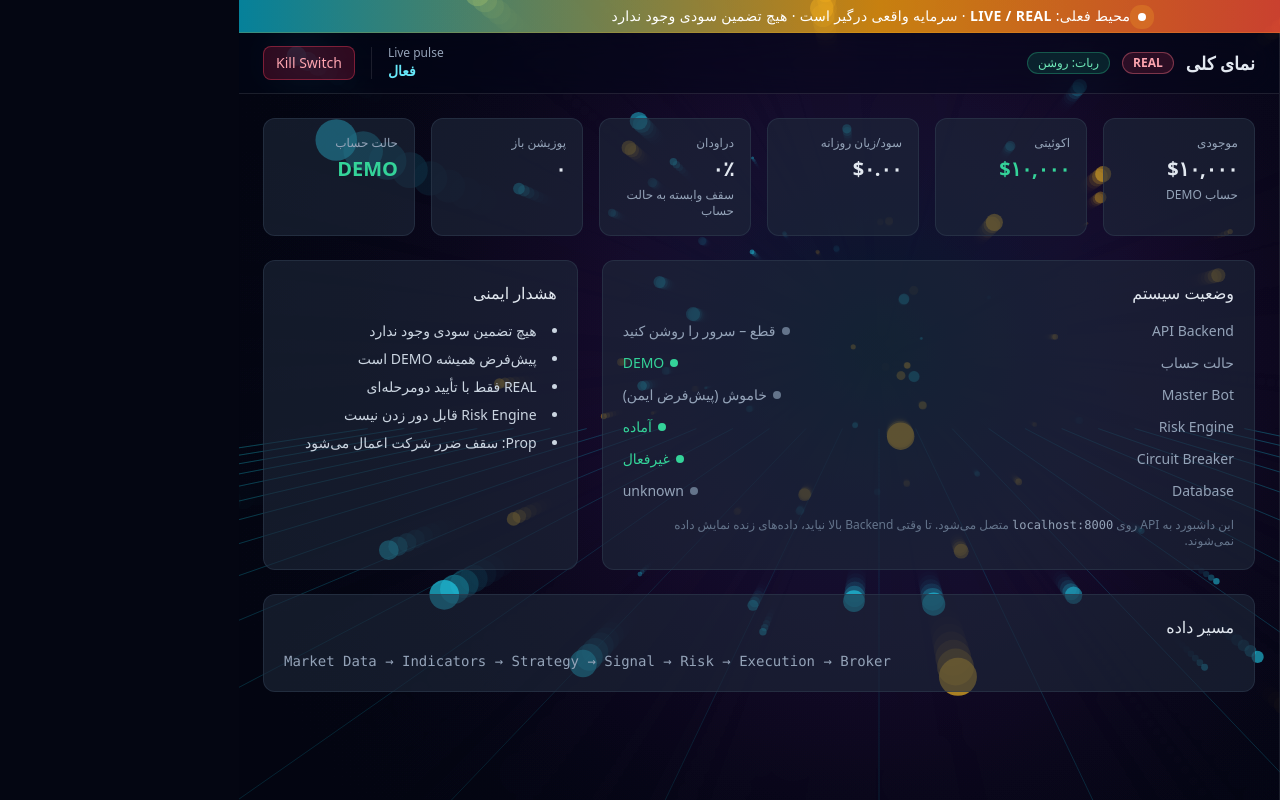
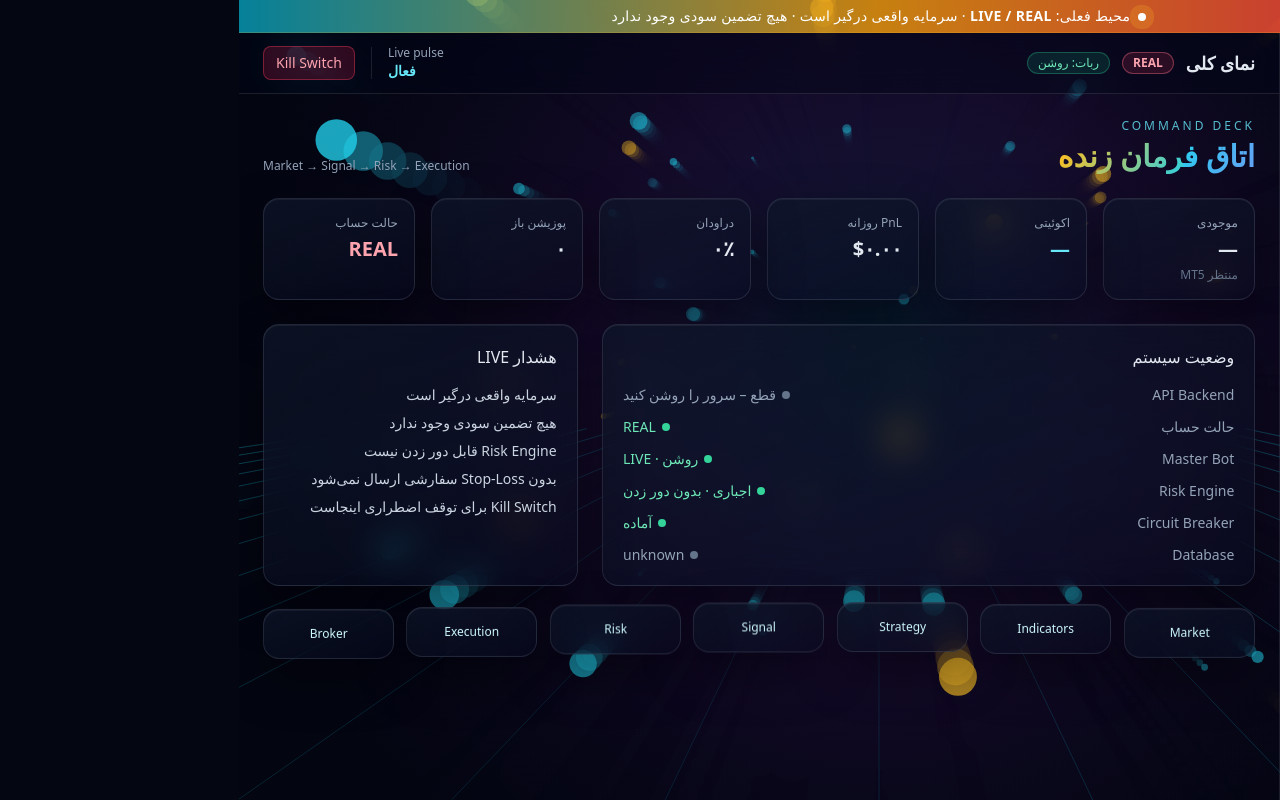
Before and after one commit to molidoai/Molido-Trade-Bot-Ai, a Next.js app in the folder frontend/: page / in a window 1280 px wide. Built offline with nearby package versions, Linux system fonts and the light colour scheme; no server answers.

Commit message:
Replace placeholder dashboard pages with the LIVE 3D deck

```diff
--- a/frontend/app/health/page.tsx
+++ b/frontend/app/health/page.tsx
@@ -1,7 +1,15 @@
-export default function Page() {
+import { TiltCard } from "@/components/ui/TiltCard";
+import { fetchHealth } from "@/lib/api";
+
+export default async function Page() {
+  const health = await fetchHealth();
   return (
-    <div className="rounded-xl border border-slate-700/50 bg-slate-800/60 p-8 text-center text-slate-400">
-      صفحه «health» – در حال تکمیل (PHASE 11)
+    <div className="space-y-6">
+      <h2 className="aurora text-3xl font-black">سلامت سیستم</h2>
+      <TiltCard>
+        <p className="text-sm text-slate-300">API: {health ? "ok" : "offline"}</p>
+        <p className="mt-2 text-sm text-slate-400">حالت: {health?.account_mode || "REAL"}</p>
+      </TiltCard>
     </div>
   );
 }
--- a/frontend/app/live/page.tsx
+++ b/frontend/app/live/page.tsx
@@ -1,7 +1,26 @@
+import { TiltCard } from "@/components/ui/TiltCard";
+
 export default function Page() {
   return (
-    <div className="rounded-xl border border-slate-700/50 bg-slate-800/60 p-8 text-center text-slate-400">
-      صفحه «live» – در حال تکمیل (PHASE 11)
+    <div className="space-y-6">
+      <h2 className="aurora text-3xl font-black">معاملات زنده</h2>
+      <div className="grid gap-4 md:grid-cols-3">
+        <TiltCard>
+          <p className="text-xs text-slate-400">نمادها</p>
+          <p className="mt-2 text-lg font-semibold">EURUSD · GBPUSD · XAUUSD</p>
+        </TiltCard>
+        <TiltCard>
+          <p className="text-xs text-slate-400">تایم‌فریم</p>
+          <p className="mt-2 text-lg font-semibold">M15</p>
+        </TiltCard>
+        <TiltCard>
+          <p className="text-xs text-slate-400">اجرا</p>
+          <p className="mt-2 text-lg font-semibold text-rose-300">REAL / MT5</p>
+        </TiltCard>
+      </div>
+      <div className="glass rounded-2xl p-8 text-sm text-slate-300">
+        موتور زنده بعد از اتصال MT5 سفارش می‌فرستد. تا وقتی لاگین REAL خالی باشد، رانر بالا نمی‌آید.
+      </div>
     </div>
   );
 }
--- a/frontend/app/page.tsx
+++ b/frontend/app/page.tsx
@@ -1,70 +1,81 @@
 import { fetchHealth, fetchSystemStatus } from "@/lib/api";
-
-function Kpi({ label, value, sub, accent }: { label: string; value: string; sub?: string; accent?: string }) {
-  return (
-    <div className="rounded-xl border border-slate-700/50 bg-slate-800/60 p-4">
-      <div className="text-xs text-slate-400 mb-1">{label}</div>
-      <div className={`text-xl font-semibold ${accent || ""}`}>{value}</div>
-      {sub && <div className="text-xs text-slate-400 mt-1">{sub}</div>}
-    </div>
-  );
-}
+import { TiltCard } from "@/components/ui/TiltCard";
 
 export default async function OverviewPage() {
   const health = await fetchHealth();
   const status = await fetchSystemStatus();
 
-  const mode = health?.account_mode || status?.account_mode || "DEMO";
-  const master = health?.master_bot ?? status?.master_bot_enabled ?? false;
+  const mode = health?.account_mode || status?.account_mode || "REAL";
+  const master = health?.master_bot ?? status?.master_bot_enabled ?? true;
   const apiOk = !!health;
 
   return (
     <div className="space-y-6">
-      {/* KPI row – mock numbers until live portfolio API is wired */}
-      <div className="grid grid-cols-2 md:grid-cols-3 lg:grid-cols-6 gap-4">
-        <Kpi label="موجودی" value="$۱۰,۰۰۰" sub="حساب DEMO" />
-        <Kpi label="اکوئیتی" value="$۱۰,۰۰۰" accent="text-emerald-400" />
-        <Kpi label="سود/زیان روزانه" value="$۰.۰۰" />
-        <Kpi label="دراودان" value="۰٪" sub="سقف وابسته به حالت حساب" />
-        <Kpi label="پوزیشن باز" value="۰" />
-        <Kpi label="حالت حساب" value={mode} accent={mode === "REAL" ? "text-rose-400" : "text-emerald-400"} />
-      </div>
-
-      <div className="grid grid-cols-1 lg:grid-cols-3 gap-6">
-        <div className="lg:col-span-2 rounded-xl border border-slate-700/50 bg-slate-800/60 p-5">
-          <h2 className="font-medium mb-4">وضعیت سیستم</h2>
-          <div className="space-y-3 text-sm">
-            <Row label="API Backend" ok={apiOk} text={apiOk ? "متصل" : "قطع – سرور را روشن کنید"} />
-            <Row label="حالت حساب" ok={mode !== "REAL"} text={mode} />
-            <Row label="Master Bot" ok={master} text={master ? "روشن" : "خاموش (پیش‌فرض ایمن)"} />
-            <Row label="Risk Engine" ok text="آماده" />
-            <Row label="Circuit Breaker" ok text="غیرفعال" />
-            <Row label="Database" ok={false} text={status?.database || "unknown"} />
-          </div>
-          <p className="mt-4 text-xs text-slate-500">
-            این داشبورد به API روی <code className="text-slate-400">localhost:8000</code> متصل می‌شود.
-            تا وقتی Backend بالا نیاید، داده‌های زنده نمایش داده نمی‌شوند.
-          </p>
+      <div className="flex items-end justify-between">
+        <div>
+          <p className="text-xs uppercase tracking-[0.25em] text-cyan-300/80">command deck</p>
+          <h2 className="aurora mt-1 text-3xl font-black">اتاق فرمان زنده</h2>
         </div>
-
-        <div className="rounded-xl border border-slate-700/50 bg-slate-800/60 p-5">
-          <h2 className="font-medium mb-4">هشدار ایمنی</h2>
-          <ul className="text-sm text-slate-300 space-y-2 list-disc list-inside">
-            <li>هیچ تضمین سودی وجود ندارد</li>
-            <li>پیش‌فرض همیشه DEMO است</li>
-            <li>REAL فقط با تأیید دومرحله‌ای</li>
-            <li>Risk Engine قابل دور زدن نیست</li>
-            <li>Prop: سقف ضرر شرکت اعمال می‌شود</li>
-          </ul>
+        <div className="text-left text-xs text-slate-400">
+          Market → Signal → Risk → Execution
         </div>
       </div>
 
-      <div className="rounded-xl border border-slate-700/50 bg-slate-800/60 p-5">
-        <h2 className="font-medium mb-3">مسیر داده</h2>
-        <p className="text-sm text-slate-400 font-mono dir-ltr text-left">
-          Market Data → Indicators → Strategy → Signal → Risk → Execution → Broker
-        </p>
+      <div className="grid grid-cols-2 gap-4 md:grid-cols-3 lg:grid-cols-6">
+        <Kpi label="موجودی" value="—" sub="منتظر MT5" />
+        <Kpi label="اکوئیتی" value="—" accent="text-cyan-300" />
+        <Kpi label="PnL روزانه" value="$۰.۰۰" />
+        <Kpi label="دراودان" value="۰٪" />
+        <Kpi label="پوزیشن باز" value="۰" />
+        <Kpi label="حالت حساب" value={mode} accent={mode === "REAL" ? "text-rose-300" : "text-emerald-300"} />
       </div>
+
+      <div className="grid grid-cols-1 gap-6 lg:grid-cols-3">
+        <TiltCard className="lg:col-span-2">
+          <h2 className="mb-4 font-medium">وضعیت سیستم</h2>
+          <div className="space-y-3 text-sm">
+            <Row label="API Backend" ok={apiOk} text={apiOk ? "متصل" : "قطع – سرور را روشن کنید"} />
+            <Row label="حالت حساب" ok text={mode} />
+            <Row label="Master Bot" ok={master} text={master ? "روشن · LIVE" : "خاموش"} />
+            <Row label="Risk Engine" ok text="اجباری · بدون دور زدن" />
+            <Row label="Circuit Breaker" ok text="آماده" />
+            <Row label="Database" ok={status?.database === "ok"} text={status?.database || "unknown"} />
+          </div>
+        </TiltCard>
+
+        <TiltCard>
+          <h2 className="mb-4 font-medium">هشدار LIVE</h2>
+          <ul className="space-y-2 text-sm text-slate-300">
+            <li>سرمایه واقعی درگیر است</li>
+            <li>هیچ تضمین سودی وجود ندارد</li>
+            <li>Risk Engine قابل دور زدن نیست</li>
+            <li>بدون Stop-Loss سفارشی ارسال نمی‌شود</li>
+            <li>Kill Switch برای توقف اضطراری اینجاست</li>
+          </ul>
+        </TiltCard>
+      </div>
+
+      <div className="grid grid-cols-2 gap-3 md:grid-cols-7">
+        {["Market", "Indicators", "Strategy", "Signal", "Risk", "Execution", "Broker"].map((step, i) => (
+          <div
+            key={step}
+            className="glass rounded-2xl px-3 py-4 text-center text-xs font-medium text-cyan-100"
+            style={{ animation: `floaty ${3 + i * 0.2}s ease-in-out infinite`, animationDelay: `${i * 0.12}s` }}
+          >
+            {step}
+          </div>
+        ))}
+      </div>
+    </div>
+  );
+}
+
+function Kpi({ label, value, sub, accent }: { label: string; value: string; sub?: string; accent?: string }) {
+  return (
+    <div className="glass rounded-2xl p-4">
+      <div className="mb-1 text-xs text-slate-400">{label}</div>
+      <div className={`text-xl font-semibold ${accent || ""}`}>{value}</div>
+      {sub && <div className="mt-1 text-xs text-slate-500">{sub}</div>}
     </div>
   );
 }
@@ -74,8 +85,8 @@ function Row({ label, ok, text }: { label: string; ok: boolean; text: string })
     <div className="flex items-center justify-between">
       <span className="text-slate-400">{label}</span>
       <span className="flex items-center gap-1.5">
-        <span className={`w-2 h-2 rounded-full ${ok ? "bg-emerald-400" : "bg-slate-500"}`} />
-        <span className={ok ? "text-emerald-400" : "text-slate-400"}>{text}</span>
+        <span className={`h-2 w-2 rounded-full ${ok ? "bg-emerald-400" : "bg-slate-500"}`} />
+        <span className={ok ? "text-emerald-300" : "text-slate-400"}>{text}</span>
       </span>
     </div>
   );
--- a/frontend/app/positions/page.tsx
+++ b/frontend/app/positions/page.tsx
@@ -1,7 +1,12 @@
+import { TiltCard } from "@/components/ui/TiltCard";
+
 export default function Page() {
   return (
-    <div className="rounded-xl border border-slate-700/50 bg-slate-800/60 p-8 text-center text-slate-400">
-      صفحه «positions» – در حال تکمیل (PHASE 11)
+    <div className="space-y-6">
+      <h2 className="aurora text-3xl font-black">پوزیشن‌ها</h2>
+      <TiltCard>
+        <p className="text-slate-300">پوزیشن بازی از بروکر خوانده می‌شود. هنوز تیکتی باز نیست.</p>
+      </TiltCard>
     </div>
   );
 }
--- a/frontend/app/risk/page.tsx
+++ b/frontend/app/risk/page.tsx
@@ -1,7 +1,19 @@
+import { TiltCard } from "@/components/ui/TiltCard";
+
 export default function Page() {
   return (
-    <div className="rounded-xl border border-slate-700/50 bg-slate-800/60 p-8 text-center text-slate-400">
-      صفحه «risk» – در حال تکمیل (PHASE 11)
+    <div className="space-y-6">
+      <h2 className="aurora text-3xl font-black">ریسک</h2>
+      <div className="grid gap-4 md:grid-cols-2">
+        <TiltCard>
+          <p className="text-xs text-slate-400">هر معامله</p>
+          <p className="mt-2 text-2xl font-semibold">۰.۵٪</p>
+        </TiltCard>
+        <TiltCard>
+          <p className="text-xs text-slate-400">سقف ضرر روزانه</p>
+          <p className="mt-2 text-2xl font-semibold">۲٪</p>
+        </TiltCard>
+      </div>
     </div>
   );
 }
--- a/frontend/app/settings/page.tsx
+++ b/frontend/app/settings/page.tsx
@@ -1,7 +1,12 @@
+import { TiltCard } from "@/components/ui/TiltCard";
+
 export default function Page() {
   return (
-    <div className="rounded-xl border border-slate-700/50 bg-slate-800/60 p-8 text-center text-slate-400">
-      صفحه «settings» – در حال تکمیل (PHASE 11)
+    <div className="space-y-6">
+      <h2 className="aurora text-3xl font-black">تنظیمات</h2>
+      <TiltCard>
+        <p className="text-sm text-slate-300">حالت: REAL · مستر: ON. مقادیر واقعی در فایل .env روی سرور است، نه داخل گیت.</p>
+      </TiltCard>
     </div>
   );
 }
--- a/frontend/app/strategies/page.tsx
+++ b/frontend/app/strategies/page.tsx
@@ -1,7 +1,19 @@
+import { TiltCard } from "@/components/ui/TiltCard";
+
+const STRATS = ["Trend Following", "Donchian Breakout", "RSI Mean Reversion"];
+
 export default function Page() {
   return (
-    <div className="rounded-xl border border-slate-700/50 bg-slate-800/60 p-8 text-center text-slate-400">
-      صفحه «strategies» – در حال تکمیل (PHASE 11)
+    <div className="space-y-6">
+      <h2 className="aurora text-3xl font-black">استراتژی‌ها</h2>
+      <div className="grid gap-4 md:grid-cols-3">
+        {STRATS.map((s) => (
+          <TiltCard key={s}>
+            <p className="font-medium">{s}</p>
+            <p className="mt-2 text-xs text-emerald-300">فعال</p>
+          </TiltCard>
+        ))}
+      </div>
     </div>
   );
 }
```
